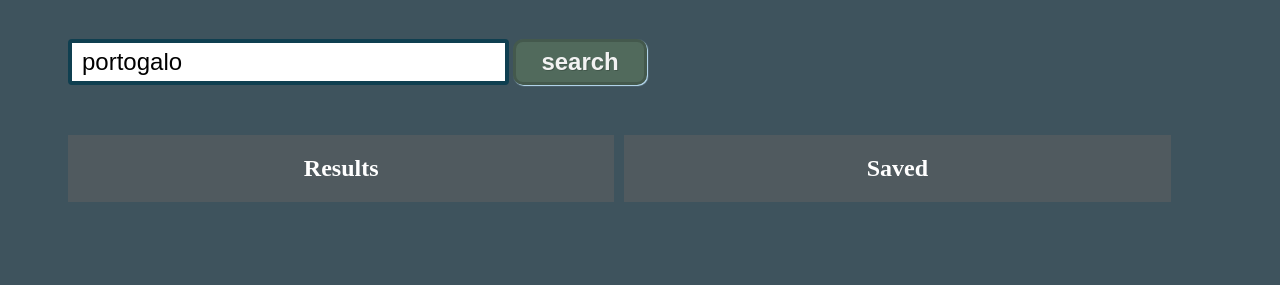
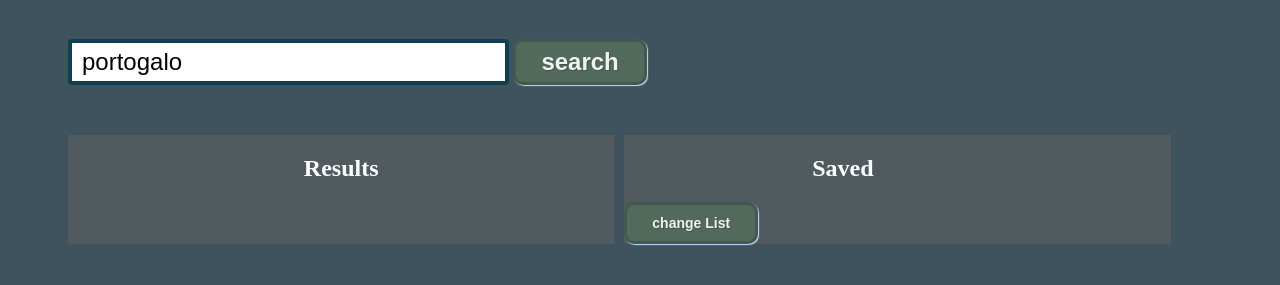
Before and after one commit to L3v3L/WikiLists, a plain HTML site: page index.html in a window 1280 px wide. Shown: the part 79-364 px from the top of the page. Drawn offline with nearby package versions, Linux system fonts and the light colour scheme.

Commit message:
added button to change list

```diff
--- a/css/main.css
+++ b/css/main.css
@@ -81,6 +81,11 @@ body {
     background: #516A5C;
 }
 
+#savedToolBar h2{
+    display: inline-block;
+    width: 80%;
+}
+
 .button:hover {
     color: #FFFFFF !important;
     background: #678775;
--- a/index.html
+++ b/index.html
@@ -24,7 +24,10 @@
             </div>
         </div>
         <div class="list">
+           <div id="savedToolBar">
             <h2>Saved</h2>
+            <input type="button" class="button" value="change List" onclick="changeList();" />
+            </div>
             <div id="savedList">
 
             </div>
--- a/js/index.js
+++ b/js/index.js
@@ -47,6 +47,10 @@ function displaySearchResults(arrayObj) {
     for (i = 0; i < arrayObj.length; i++) {
         $(list).append(' <div class = "item" ><div class="coverImage"><a href=' + arrayObj[i].fullUrl + ' target="_blank"><img  src = ' + arrayObj[i].imageSrc + ' alt = "wiki"></a></div><div class="description"><a href=' + arrayObj[i].fullUrl + ' target="_blank"><h3> ' + arrayObj[i].title + ' </h3></a> <p> ' + arrayObj[i].extract + ' </p></div><div class="addButton"><input type="button" class="button saveButton" value="save" onclick="saveToData(' + arrayObj[i].pageId + ',\'' + arrayObj[i].title + '\')"/></div></div >');
     }
+}
+
+function changeList() {
+    alert("SHOW LIST MENU");
 }
 
 function getWikiPages(q, callback) {
```
